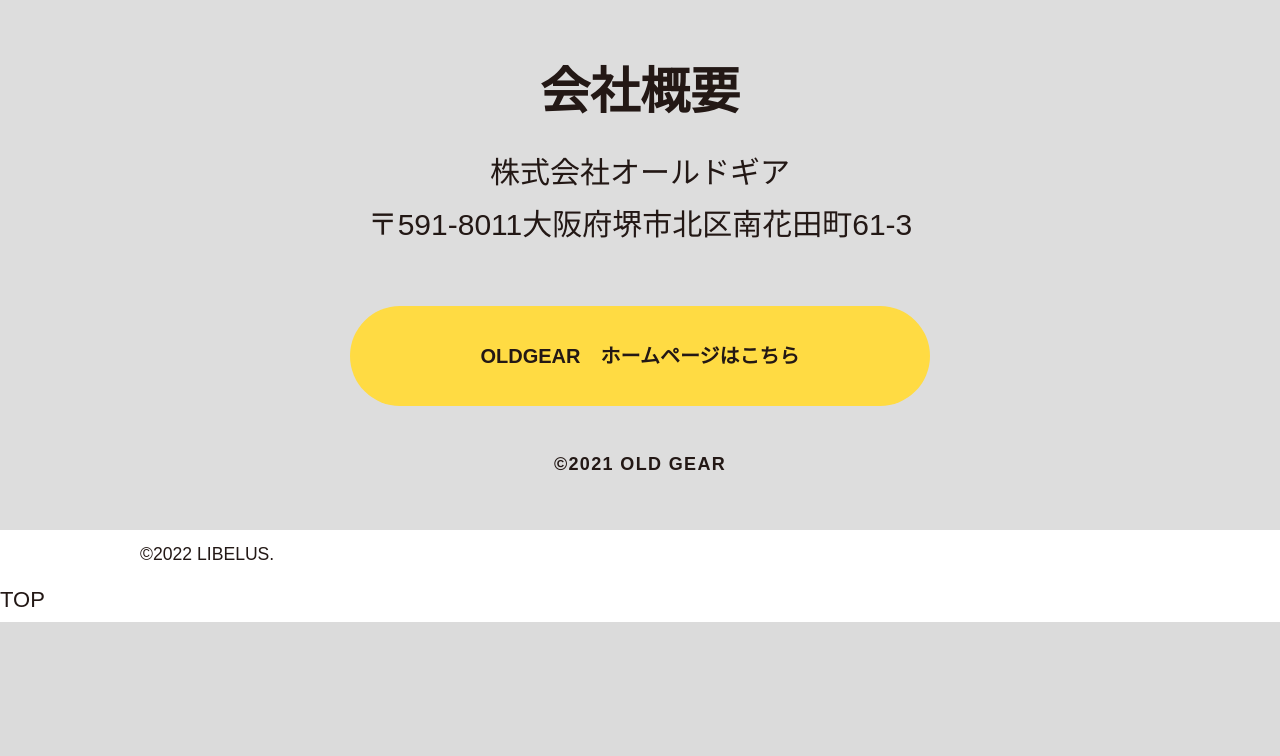
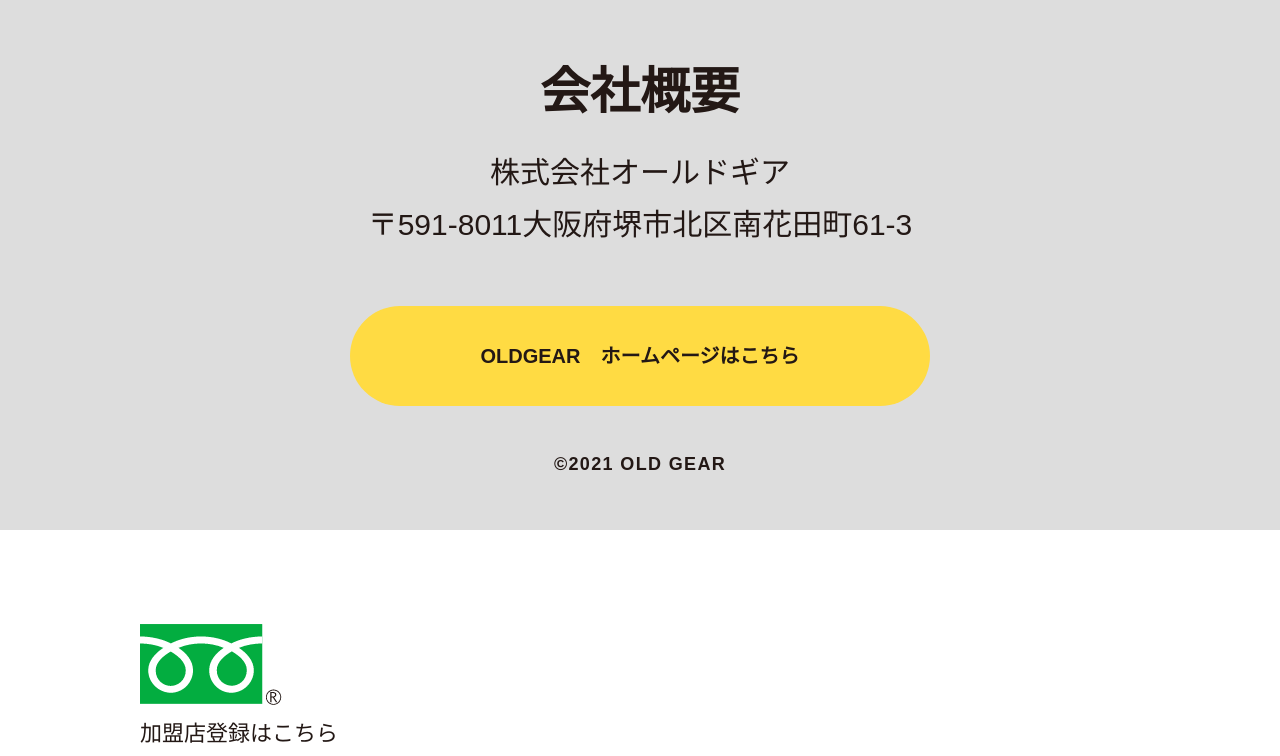
Before and after one commit to ryuki-nakayama/pj-chotto-pit, a Node project: template src/dev/ejs/chotto-pit/index.ejs in a window 1280 px wide. Shown: the part 4829-5585 px from the top of the page. Before the commit the page ends 5451 px from the top, so only its background shows below. Run offline with Node 20 templates, Linux system fonts and the light colour scheme; the template is opened without the code that fills it, so the values that code supplies are empty; style sheets or scripts are compiled from the project's sources; some libraries are stand-ins or nearby versions.

Commit message:
cording footer

```diff
--- a/src/dev/ejs/layouts/_footer.ejs
+++ b/src/dev/ejs/layouts/_footer.ejs
@@ -1,17 +1,25 @@
-	<!-- Start footer -->
-	<footer class="js-footer footer">
+	<footer class="footer">
 		<div class="container">
 
-			<!-- copyright -->
-			<p class="footer__copyright"><small lang="en" class="ff-en">&copy;2022 LIBELUS.</small></p>
+			<div class="footer__content">
+				<div class="footer__tel">
+					<a href="">
+						<img src="<%= path %>img/footer-tel.png" alt="ちょっとピット事業部 0120-730-230">
+					</a>
+				</div>
+				<div class="footer__register">
+					<a href="">
+						加盟店登録<span class="text-sm">はこちら</span>
+					</a>
+				</div>
+			</div>
 
 		</div>
 	</footer>
 
-	<!-- Start to-top -->
-	<button type="button" id="js-toTop" class="to-top" aria-hidden="true">
-		<span class="to-top__contents">TOP</span>
-	</button>
+		<!-- <button type="button" id="js-toTop" class="to-top" aria-hidden="true">
+			<span class="to-top__contents">TOP</span>
+		</button> -->
 
 	<!-- Start script -->
 	<%- include('../common/_script', {path: path}); %>
```
Also changed, not shown: src/dev/assets/img/footer-tel.png (added).
